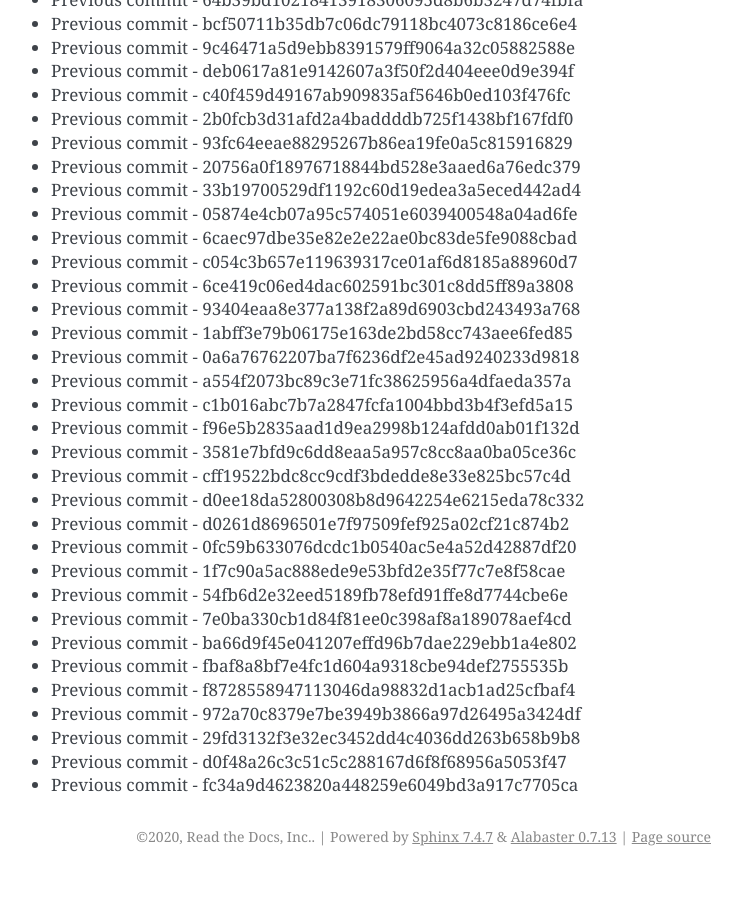
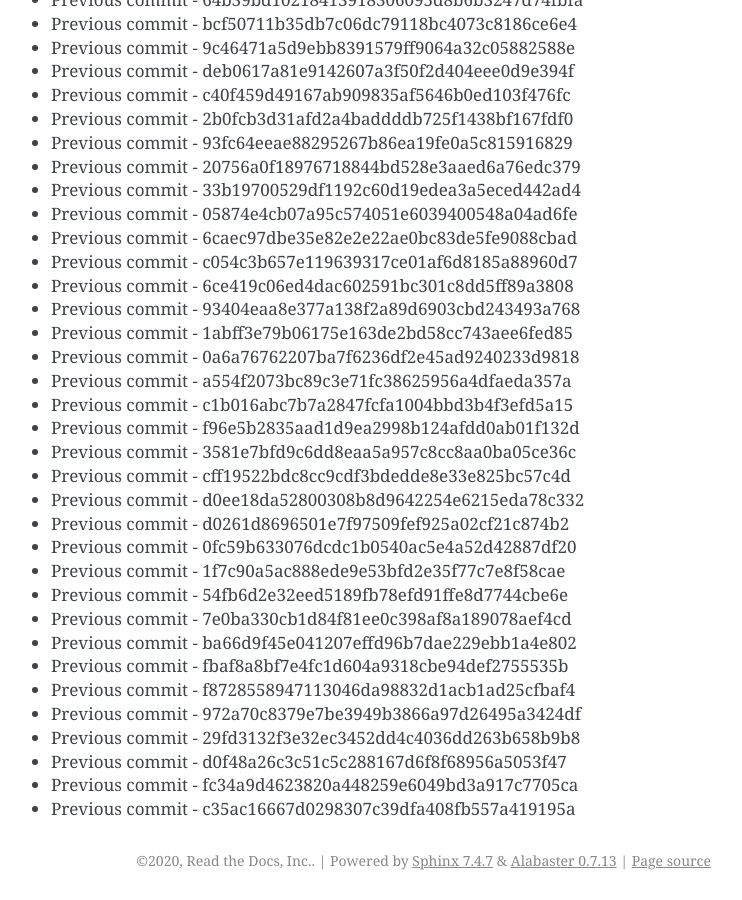
Before and after one commit to readthedocs/rtd-git-stresstest, a Sphinx documentation site: the page built from docs/updates.rst, in a window 1280 px wide and 900 px high, scrolled down 70071 px. Shown: the whole window, without its empty margins (399-1141 px from the left). Built offline with Sphinx 7.4.7, drawn with Linux system fonts in a browser that asks for light colours; before the commit the page ends 70947 px from its top, so only the background shows below that.

Commit message:
Generating commit from previous: c35ac16667d0298307c39dfa408fb557a419195a

```diff
--- a/docs/updates.rst
+++ b/docs/updates.rst
@@ -2976,3 +2976,4 @@ It can be tested for any performance characteristics.
 * Previous commit - 29fd3132f3e32ec3452dd4c4036dd263b658b9b8
 * Previous commit - d0f48a26c3c51c5c288167d6f8f68956a5053f47
 * Previous commit - fc34a9d4623820a448259e6049bd3a917c7705ca
+* Previous commit - c35ac16667d0298307c39dfa408fb557a419195a
```
